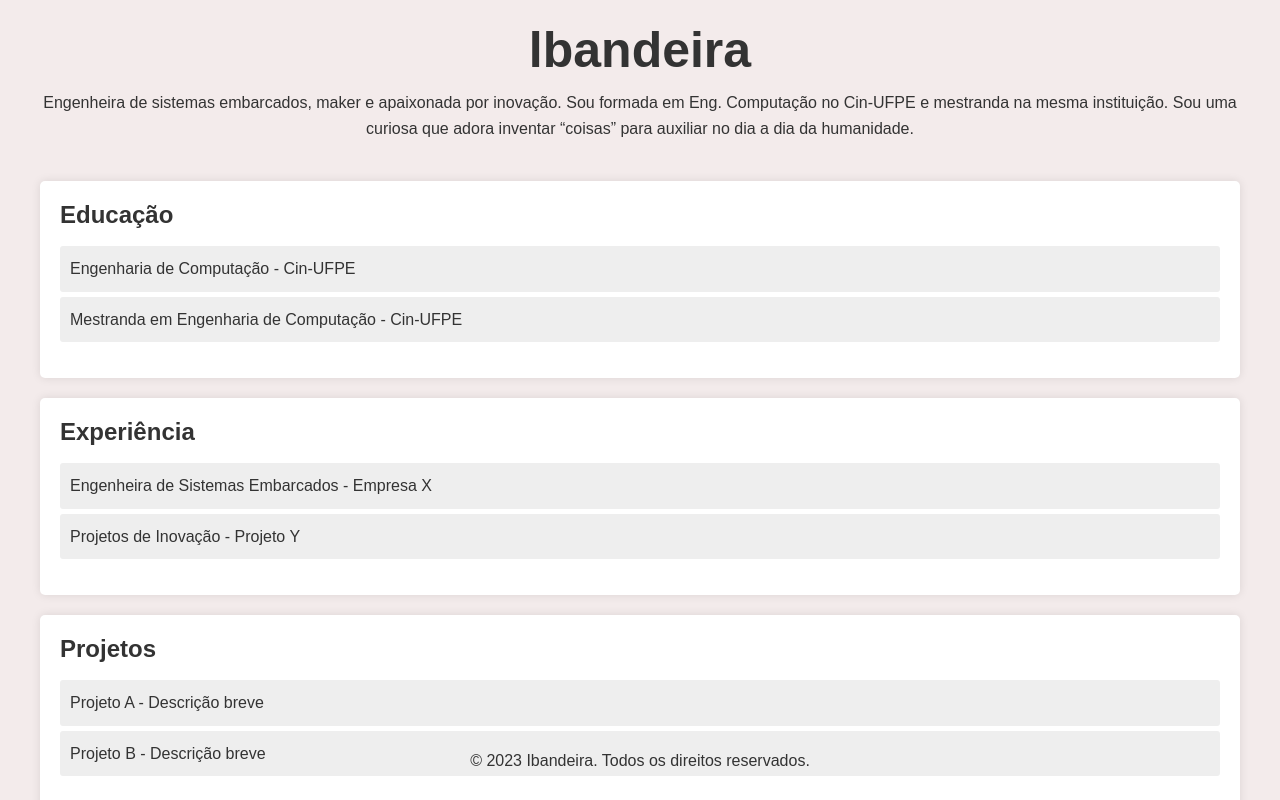
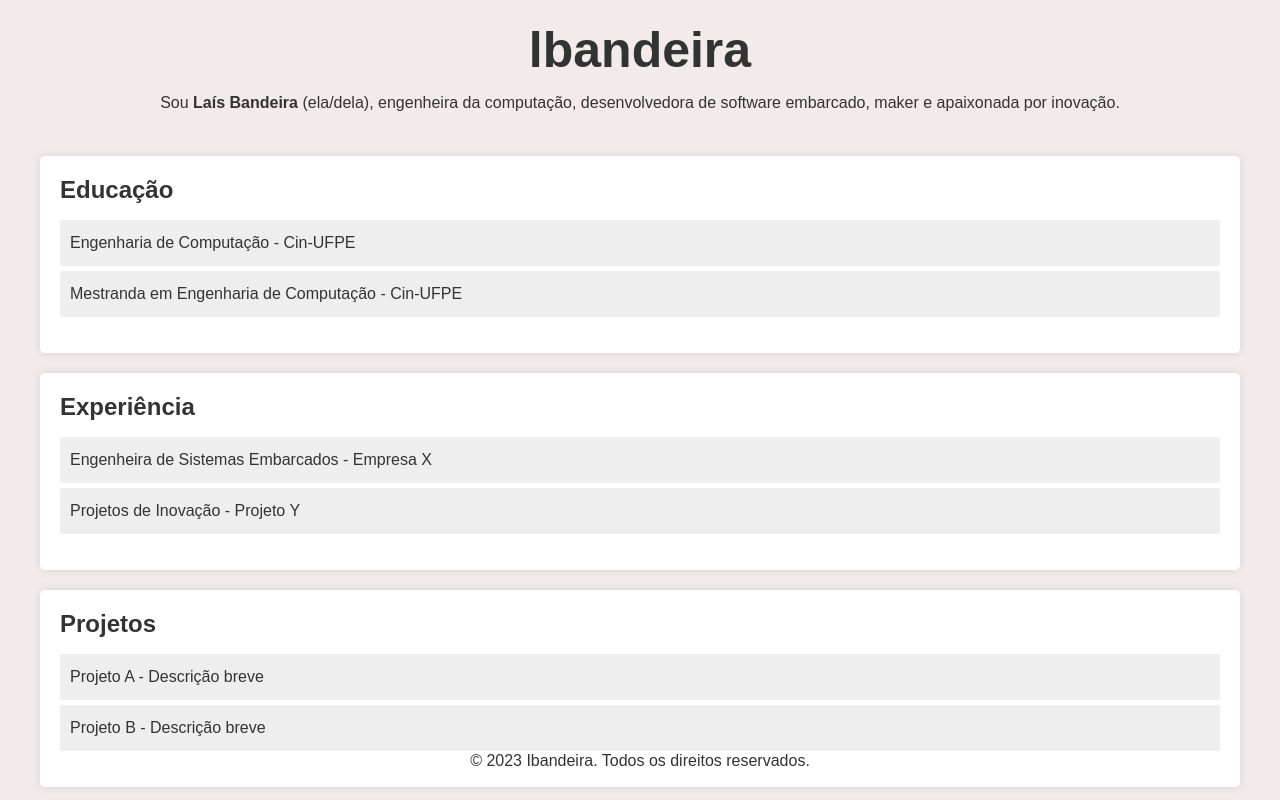
Before and after one commit to lbandeira/lbandeira.github.io, a Nuxt app: page / in a window 1280 px wide. Shown: the top 800 px of the page. Built offline with nearby package versions, Linux system fonts and the light colour scheme; a web font is replaced by a local one.

Commit message:
refactor(text): Modifica texto superior

```diff
--- a/layouts/default.vue
+++ b/layouts/default.vue
@@ -3,7 +3,7 @@
     <header>
       <h1>lbandeira</h1>
       <p>
-        Engenheira de sistemas embarcados, maker e apaixonada por inovação. Sou formada em Eng. Computação no Cin-UFPE e mestranda na mesma instituição. Sou uma curiosa que adora inventar “coisas” para auxiliar no dia a dia da humanidade.
+        Sou <strong>Laís Bandeira</strong> (ela/dela), engenheira da computação, desenvolvedora de software embarcado, maker e apaixonada por inovação.
       </p>
     </header>
 
```
